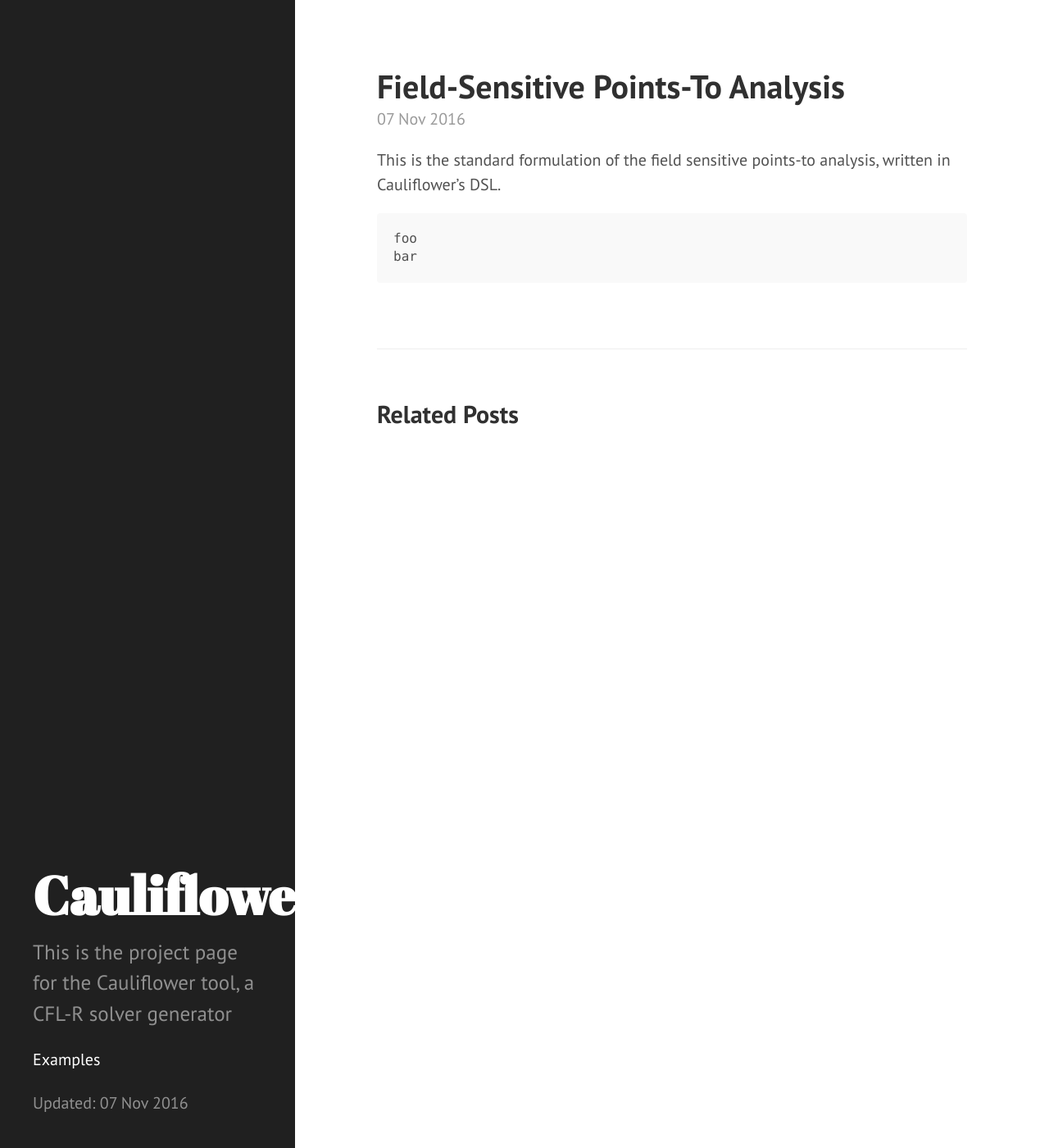
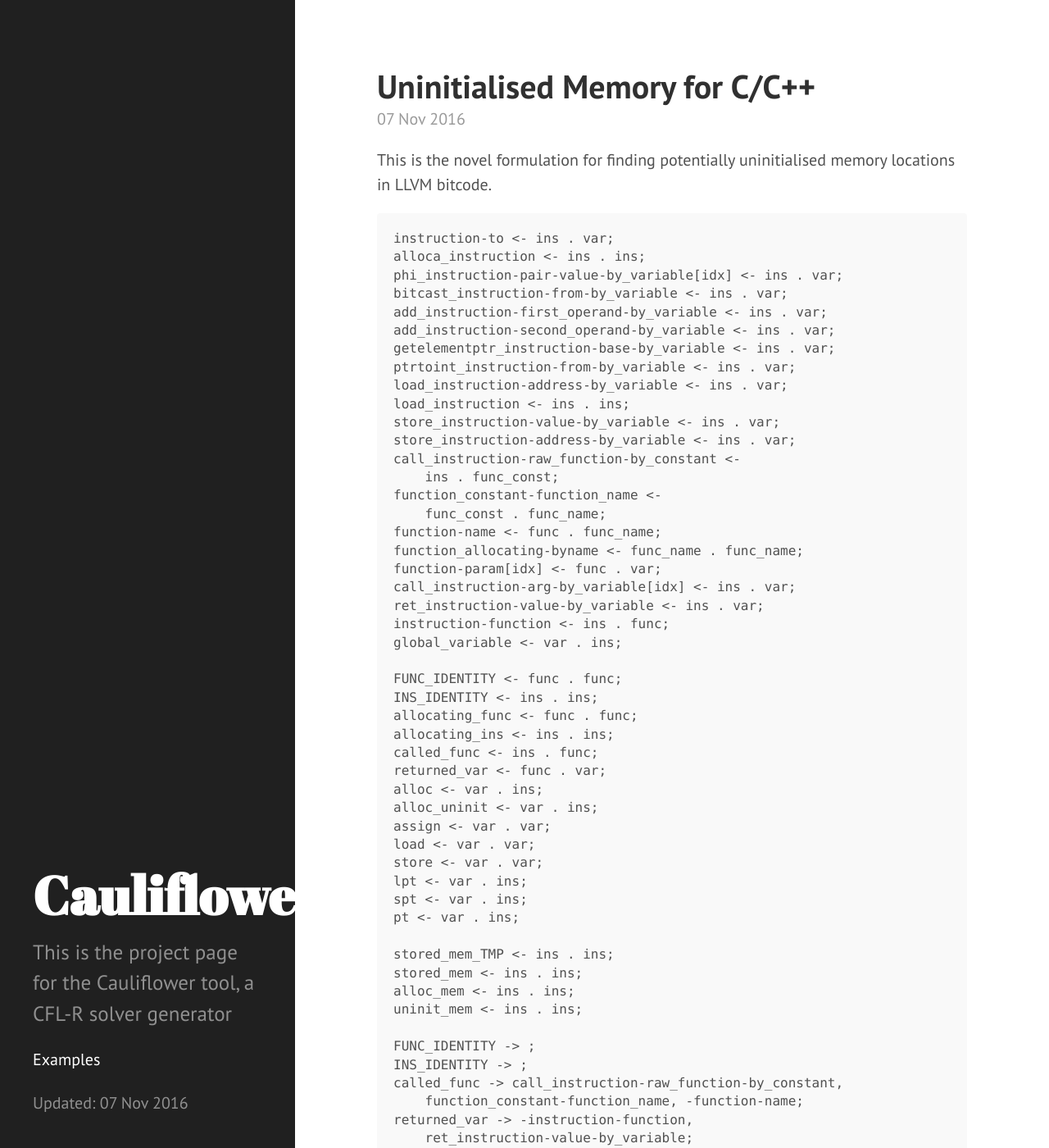
Before and after one commit to cauliflower-cflr/cauliflower-cflr.github.io, a Jekyll site: the page built from examples/_posts/2016-11-07-fieldpt.md, in a window 1280 px wide and 1400 px high. Shown: the whole window at 82% size. Built offline with Jekyll 4.4.1, drawn with Linux system fonts in a browser that asks for light colours; some of the changed text lies outside the part shown.

Commit message:
sample programs

````diff
--- a/examples/_posts/2016-11-07-fieldpt.md
+++ b/examples/_posts/2016-11-07-fieldpt.md
@@ -1,12 +1,93 @@
 ---
-title: Field-Sensitive Points-To Analysis
+title: Uninitialised Memory for C/C++
 layout: post
 ---
 
-This is the standard formulation of the field sensitive points-to analysis,
-written in Cauliflower's DSL.
+This is the novel formulation for finding potentially uninitialised memory locations in LLVM bitcode.
 
 ```
-foo
-bar
+instruction-to <- ins . var;
+alloca_instruction <- ins . ins;
+phi_instruction-pair-value-by_variable[idx] <- ins . var;
+bitcast_instruction-from-by_variable <- ins . var;
+add_instruction-first_operand-by_variable <- ins . var;
+add_instruction-second_operand-by_variable <- ins . var;
+getelementptr_instruction-base-by_variable <- ins . var;
+ptrtoint_instruction-from-by_variable <- ins . var;
+load_instruction-address-by_variable <- ins . var;
+load_instruction <- ins . ins;
+store_instruction-value-by_variable <- ins . var;
+store_instruction-address-by_variable <- ins . var;
+call_instruction-raw_function-by_constant <-
+    ins . func_const;
+function_constant-function_name <-
+    func_const . func_name;
+function-name <- func . func_name;
+function_allocating-byname <- func_name . func_name;
+function-param[idx] <- func . var;
+call_instruction-arg-by_variable[idx] <- ins . var;
+ret_instruction-value-by_variable <- ins . var;
+instruction-function <- ins . func;
+global_variable <- var . ins;
+
+FUNC_IDENTITY <- func . func;
+INS_IDENTITY <- ins . ins;
+allocating_func <- func . func;
+allocating_ins <- ins . ins;
+called_func <- ins . func;
+returned_var <- func . var;
+alloc <- var . ins;
+alloc_uninit <- var . ins;
+assign <- var . var;
+load <- var . var;
+store <- var . var;
+lpt <- var . ins;
+spt <- var . ins;
+pt <- var . ins;
+
+stored_mem_TMP <- ins . ins;
+stored_mem <- ins . ins;
+alloc_mem <- ins . ins;
+uninit_mem <- ins . ins;
+
+FUNC_IDENTITY -> ;
+INS_IDENTITY -> ;
+called_func -> call_instruction-raw_function-by_constant,
+    function_constant-function_name, -function-name;
+returned_var -> -instruction-function,
+    ret_instruction-value-by_variable;
+allocating_func -> function-name, function_allocating-byname,
+    -function-name;
+allocating_ins -> called_func,
+    (FUNC_IDENTITY & allocating_func), -called_func;
+alloc_uninit -> -instruction-to, alloca_instruction;
+alloc_uninit -> -instruction-to, (INS_IDENTITY & allocating_ins);
+alloc -> alloc_uninit;
+alloc -> -instruction-to, load_instruction;
+alloc -> global_variable;
+assign -> -instruction-to, phi_instruction-pair-value-by_variable[idx];
+assign -> -instruction-to, add_instruction-first_operand-by_variable;
+assign -> -instruction-to, add_instruction-second_operand-by_variable;
+assign -> -instruction-to, bitcast_instruction-from-by_variable;
+assign -> -instruction-to, ptrtoint_instruction-from-by_variable;
+assign -> -instruction-to, getelementptr_instruction-base-by_variable;
+assign -> -instruction-to, called_func, returned_var;
+assign -> -function-param[idx], -called_func,
+    call_instruction-arg-by_variable[idx];
+load -> -instruction-to, load_instruction-address-by_variable;
+store -> -store_instruction-value-by_variable,
+    store_instruction-address-by_variable;
+
+pt -> alloc;
+pt -> assign, pt;
+lpt -> load, pt;
+spt -> store, pt;
+pt -> lpt, -spt, pt;
+
+alloc_mem -> -alloc_uninit, alloc_uninit;
+stored_mem_TMP -> -pt, -store_instruction-address-by_variable,
+    store_instruction-address-by_variable, pt;
+stored_mem -> (INS_IDENTITY & stored_mem_TMP);
+uninit_mem -> (INS_IDENTITY & !stored_mem),
+    (INS_IDENTITY & alloc_uninit);
 ```
````
Also changed, not shown: examples/_posts/2016-11-07-uninit.md (added, +27 -0 lines).
